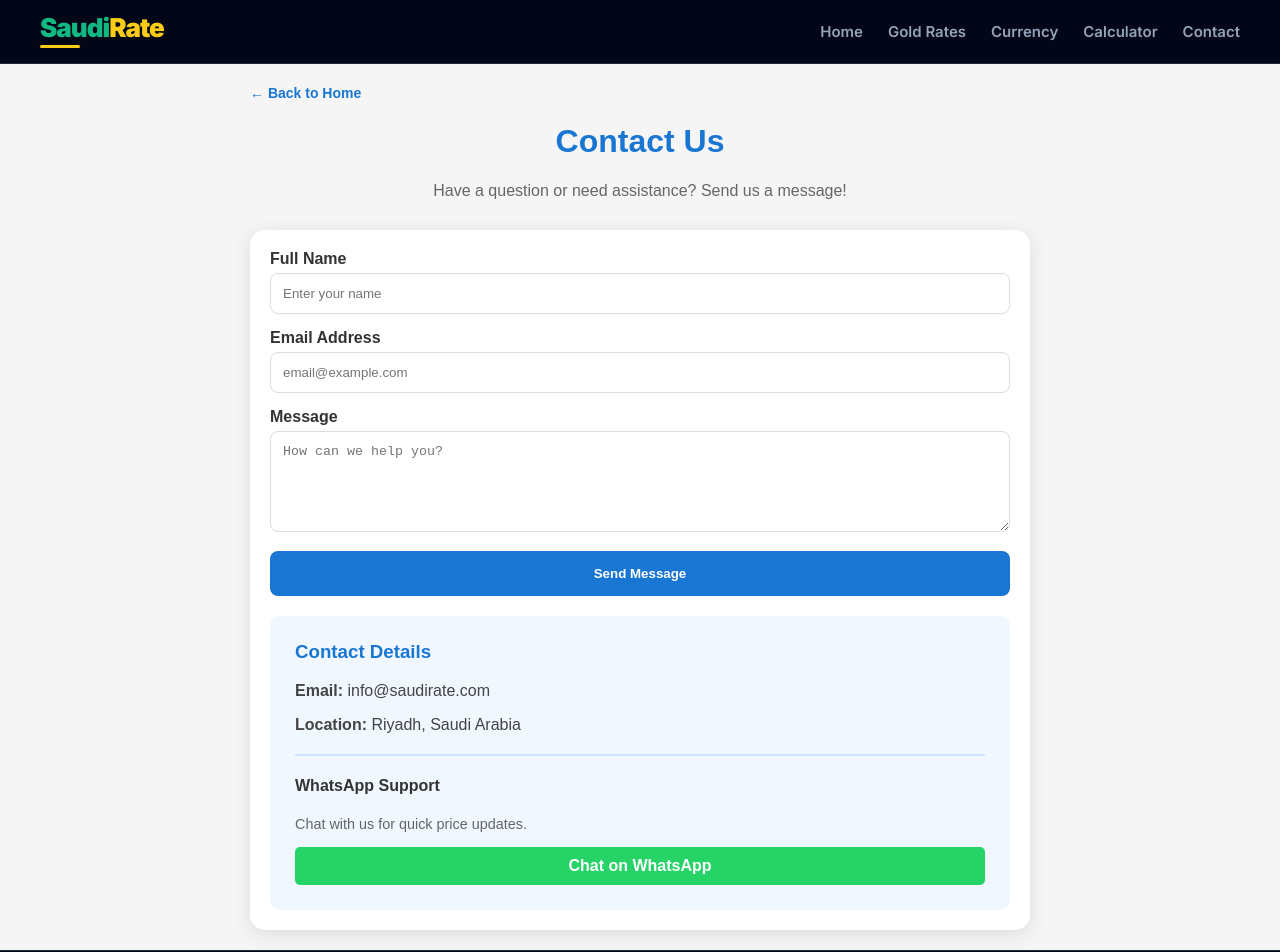
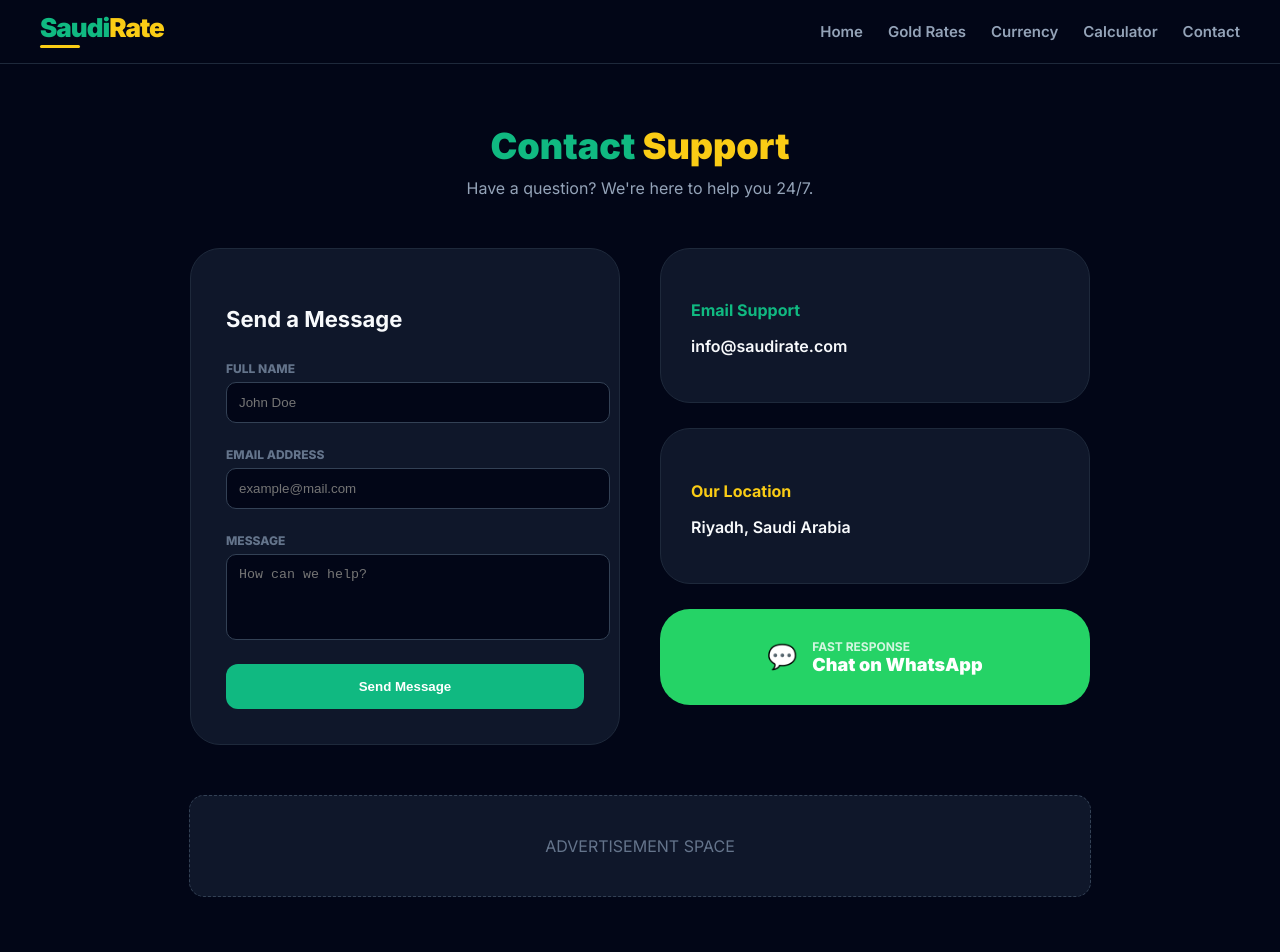
Before and after one commit to DiGiSaudia/saudirate, a Next.js app: page /contact in a window 1280 px wide. Shown: the top 952 px of the page. Built offline with nearby package versions, Linux system fonts and the light colour scheme.

Commit message:
Modernized Contact Us page with premium dark theme and WhatsApp integration

```diff
--- a/app/contact/page.tsx
+++ b/app/contact/page.tsx
@@ -1,78 +1,69 @@
-// @ts-nocheck
 "use client";
 import React from 'react';
-import Link from 'next/link';
 
-export default function ContactPage() {
+export default function ContactUs() {
   return (
-    <div style={{ maxWidth: '800px', width: '95%', margin: '20px auto', padding: '0 10px', fontFamily: 'Arial, sans-serif', boxSizing: 'border-box' }}>
+    <div style={{ backgroundColor: '#020617', color: '#F8FAFC', minHeight: '100vh', padding: '60px 20px' }}>
 
-      {/* Back to Home Button */}
-      <div style={{ marginBottom: '20px' }}>
-        <Link href="/" style={{ textDecoration: 'none', color: '#1976d2', fontWeight: 'bold', fontSize: '14px' }}>
-          ← Back to Home
-        </Link>
+      {/* Brand Identity */}
+      <div style={{ textAlign: 'center', marginBottom: '50px' }}>
+        <div style={{ fontSize: '36px', fontWeight: '950' }}>
+          <span style={{ color: '#10B981' }}>Contact</span>
+          <span style={{ color: '#FACC15' }}> Support</span>
+        </div>
+        <p style={{ color: '#94A3B8', marginTop: '10px' }}>Have a question? We're here to help you 24/7.</p>
       </div>
 
-      <div style={{ textAlign: 'center', marginBottom: '30px' }}>
-        <h1 style={{ color: '#1976d2', fontSize: '2rem' }}>Contact Us</h1>
-        <p style={{ color: '#666', fontSize: '1rem' }}>Have a question or need assistance? Send us a message!</p>
-      </div>
-
-      <div style={{
-        display: 'grid',
-        gridTemplateColumns: 'repeat(auto-fit, minmax(100%, 1fr))', // Mobile pe auto-adjust hoga
-        gap: '20px',
-        backgroundColor: '#fff',
-        padding: '20px',
-        borderRadius: '15px',
-        boxShadow: '0 4px 20px rgba(0,0,0,0.1)',
-        boxSizing: 'border-box'
-      }}>
+      <main style={{ maxWidth: '900px', margin: '0 auto', display: 'grid', gridTemplateColumns: 'repeat(auto-fit, minmax(300px, 1fr))', gap: '40px' }}>
 
         {/* Contact Form */}
-        <form style={{ display: 'flex', flexDirection: 'column', gap: '15px', width: '100%', boxSizing: 'border-box' }}>
-          <div>
-            <label style={labelStyle}>Full Name</label>
-            <input type="text" placeholder="Enter your name" style={inputStyle} />
+        <div style={{ background: '#0F172A', padding: '35px', borderRadius: '30px', border: '1px solid #1E293B' }}>
+          <h3 style={{ marginBottom: '25px', fontSize: '22px', fontWeight: '700' }}>Send a Message</h3>
+          <form style={{ display: 'flex', flexDirection: 'column', gap: '20px' }}>
+            <div>
+              <label style={{ fontSize: '12px', color: '#64748B', fontWeight: '800' }}>FULL NAME</label>
+              <input type="text" placeholder="John Doe" style={{ width: '100%', background: '#020617', border: '1px solid #334155', padding: '12px', borderRadius: '10px', color: 'white', marginTop: '5px' }} />
+            </div>
+            <div>
+              <label style={{ fontSize: '12px', color: '#64748B', fontWeight: '800' }}>EMAIL ADDRESS</label>
+              <input type="email" placeholder="example@mail.com" style={{ width: '100%', background: '#020617', border: '1px solid #334155', padding: '12px', borderRadius: '10px', color: 'white', marginTop: '5px' }} />
+            </div>
+            <div>
+              <label style={{ fontSize: '12px', color: '#64748B', fontWeight: '800' }}>MESSAGE</label>
+              <textarea rows={4} placeholder="How can we help?" style={{ width: '100%', background: '#020617', border: '1px solid #334155', padding: '12px', borderRadius: '10px', color: 'white', marginTop: '5px', resize: 'none' }} />
+            </div>
+            <button style={{ background: '#10B981', color: 'white', padding: '15px', borderRadius: '12px', border: 'none', fontWeight: '800', cursor: 'pointer', transition: '0.3s' }}>
+              Send Message
+            </button>
+          </form>
+        </div>
+
+        {/* Contact Details & WhatsApp */}
+        <div style={{ display: 'flex', flexDirection: 'column', gap: '25px' }}>
+          <div style={{ background: '#0F172A', padding: '30px', borderRadius: '30px', border: '1px solid #1E293B' }}>
+            <h4 style={{ color: '#10B981', marginBottom: '10px' }}>Email Support</h4>
+            <p style={{ fontWeight: '600' }}>info@saudirate.com</p>
           </div>
-          <div>
-            <label style={labelStyle}>Email Address</label>
-            <input type="email" placeholder="email@example.com" style={inputStyle} />
+
+          <div style={{ background: '#0F172A', padding: '30px', borderRadius: '30px', border: '1px solid #1E293B' }}>
+            <h4 style={{ color: '#FACC15', marginBottom: '10px' }}>Our Location</h4>
+            <p style={{ fontWeight: '600' }}>Riyadh, Saudi Arabia</p>
           </div>
-          <div>
-            <label style={labelStyle}>Message</label>
-            <textarea rows={5} placeholder="How can we help you?" style={inputStyle}></textarea>
-          </div>
-          <button type="button" style={buttonStyle}>Send Message</button>
-        </form>
 
-        {/* Contact Details */}
-        <div style={{ backgroundColor: '#f0f7ff', padding: '25px', borderRadius: '10px', boxSizing: 'border-box', width: '100%' }}>
-          <h3 style={{ color: '#1976d2', marginTop: 0 }}>Contact Details</h3>
-          <p style={{ color: '#444' }}><strong>Email:</strong> info@saudirate.com</p>
-          <p style={{ color: '#444' }}><strong>Location:</strong> Riyadh, Saudi Arabia</p>
-          <hr style={{ border: '0.5px solid #d0e3ff', margin: '20px 0' }} />
-          <h4>WhatsApp Support</h4>
-          <p style={{ fontSize: '0.9rem', color: '#666' }}>Chat with us for quick price updates.</p>
-          <a href="https://wa.me/966XXXXXXXXX" target="_blank" style={{
-            display: 'inline-block',
-            padding: '10px 20px',
-            backgroundColor: '#25D366',
-            color: 'white',
-            textDecoration: 'none',
-            borderRadius: '5px',
-            fontWeight: 'bold',
-            textAlign: 'center',
-            width: '100%', // Mobile button responsive
-            boxSizing: 'border-box'
-          }}>Chat on WhatsApp</a>
+          <a href="https://wa.me/yournumber" target="_blank" style={{ textDecoration: 'none', background: '#25D366', color: 'white', padding: '30px', borderRadius: '30px', display: 'flex', alignItems: 'center', justifyContent: 'center', gap: '15px', transition: '0.3s' }}>
+             <span style={{ fontSize: '24px' }}>💬</span>
+             <div style={{ textAlign: 'left' }}>
+               <div style={{ fontSize: '12px', fontWeight: 'bold', opacity: 0.8 }}>FAST RESPONSE</div>
+               <div style={{ fontSize: '18px', fontWeight: '900' }}>Chat on WhatsApp</div>
+             </div>
+          </a>
         </div>
+      </main>
+
+      {/* Ad Slot for Contact Page */}
+      <div style={{ maxWidth: '900px', height: '100px', background: '#0F172A', border: '1px dashed #334155', margin: '50px auto 0', borderRadius: '15px', display: 'flex', justifyContent: 'center', alignItems: 'center', color: '#64748B' }}>
+        ADVERTISEMENT SPACE
       </div>
     </div>
   );
 }
-
-const labelStyle = { display: 'block', marginBottom: '5px', fontWeight: 'bold' };
-const inputStyle = { width: '100%', padding: '12px', borderRadius: '8px', border: '1px solid #ddd', boxSizing: 'border-box' };
-const buttonStyle = { padding: '15px', backgroundColor: '#1976d2', color: 'white', border: 'none', borderRadius: '8px', fontWeight: 'bold', cursor: 'pointer', width: '100%' };
```
